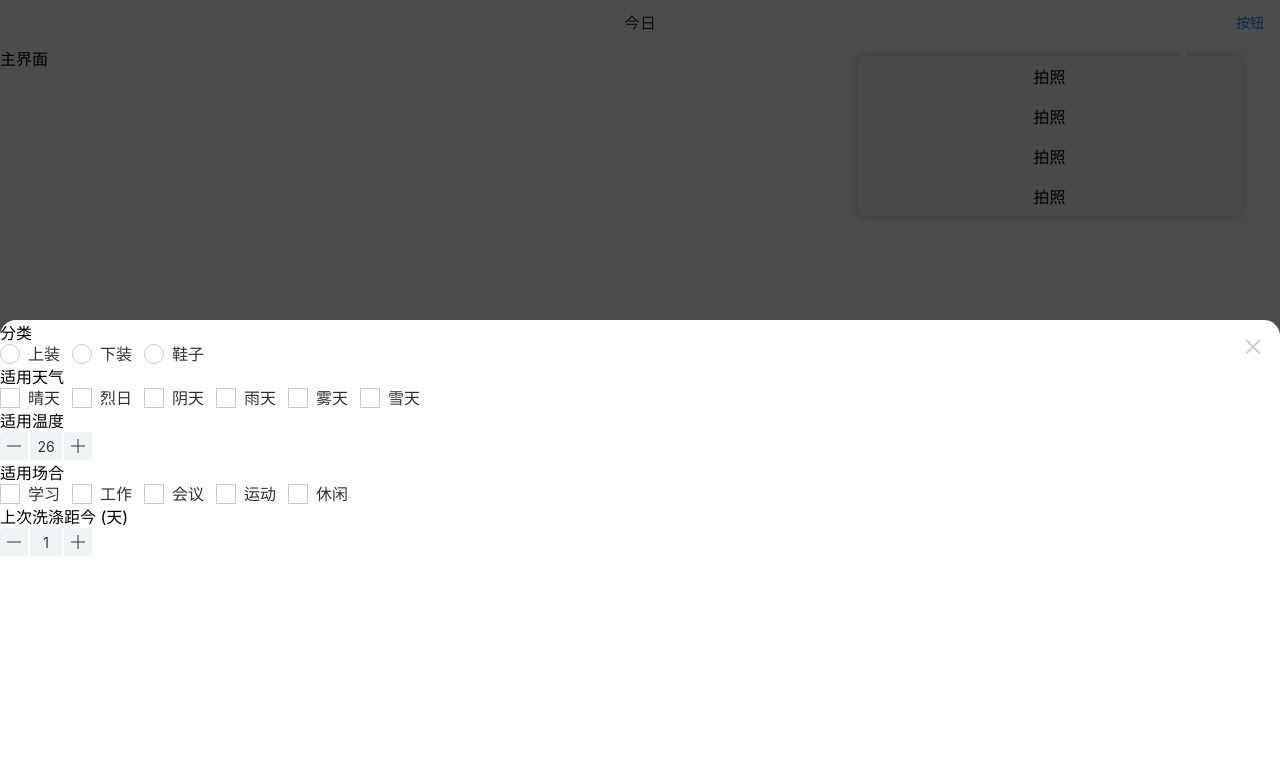
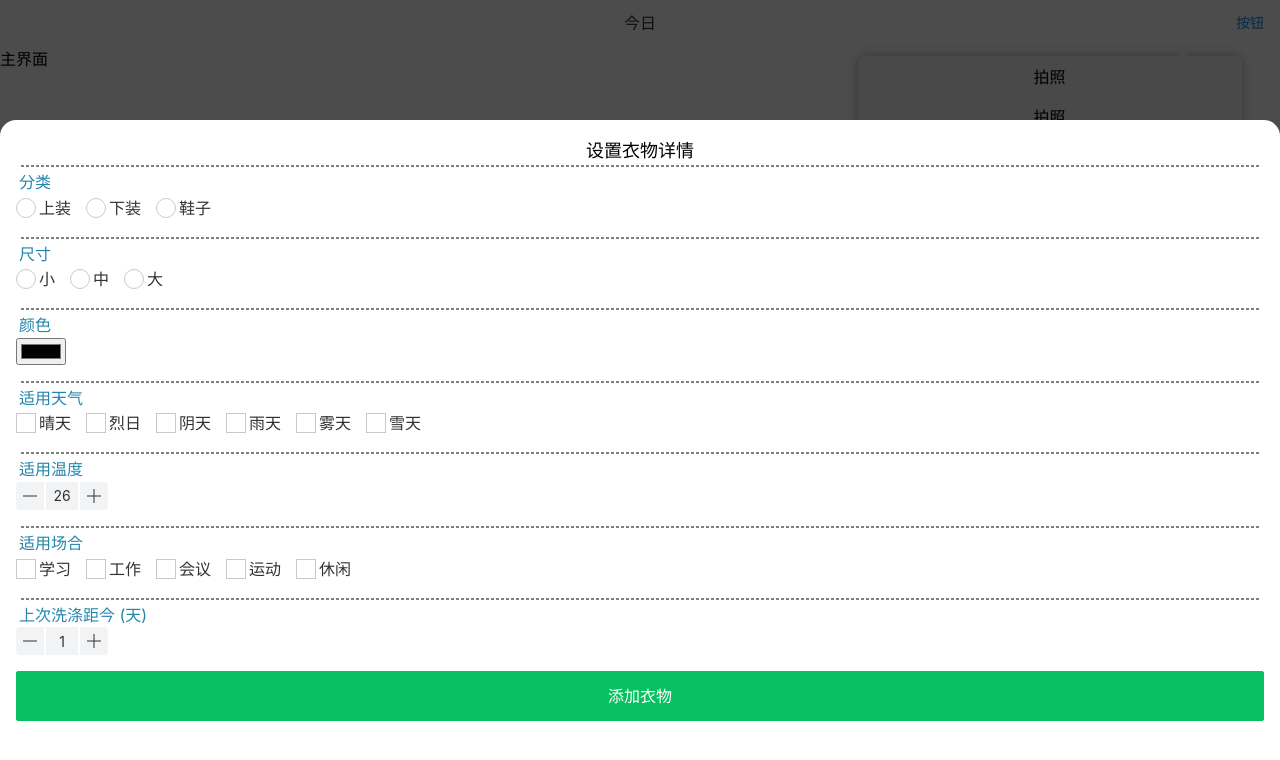
Before and after one commit to keepupwith/ClothesManagerAPP, a Vue app: page / in a window 1280 px wide. Shown: the top 760 px of the page. Built offline with nearby package versions, Linux system fonts and the light colour scheme.

Commit message:
完成添加衣物功能

```diff
--- a/src/App.scss
+++ b/src/App.scss
@@ -1,6 +1,40 @@
-.fade-enter-active, .fade-leave-active {
+.fade-enter-active,
+.fade-leave-active {
     transition: opacity .3s
 }
-.fade-enter, .fade-leave-active {
+
+.fade-enter,
+.fade-leave-active {
     opacity: 0
 }
+
+#cloth-props-popup-window {
+    margin: 1rem 1rem 0 1rem;
+    span[id="title"]{
+        display: flex;
+        justify-content: center;
+        font-size: large;
+
+    }
+    .cloth-props {
+        margin-bottom: 1rem;
+
+        span {
+            display: block;
+            margin: 3px;
+
+            &[class="props-title"] {
+                margin-bottom: 0.1rem;
+                color: rgb(36, 134, 173);
+                &::before{
+                    content: "";
+                    display: block;
+                    border: 0.1px dashed gray;
+                    margin: 2px;
+
+                }
+            }
+        }
+
+    }
+}
--- a/src/App.vue
+++ b/src/App.vue
@@ -6,6 +6,7 @@
                 v-if="plusMenuShow"
                 :changeAddClothPopupShow="changeAddClothPopupShow"
                 @hidePlusMenu="changePlusmenuStatus"
+                :changeAddClothBase64="changeAddClothBase64"
             />
         </transition>
         <div id="content-view">
@@ -20,23 +21,31 @@
             </van-tabbar>
         </div>
 
-        <van-popup
-            v-model="addClothPopupShow"
-            closeable
-            round
-            position="bottom"
-            :style="{ height: '60%' }"
-        >
-            <div id="cloth-class">
-                <span>分类</span>
+        <van-popup v-model="addClothPopupShow" round position="bottom" :style="{ height: '85%' }">
+            <div id="cloth-props-popup-window">
+                <span id="title">设置衣物详情</span>
+                <div id="cloth-class" class="cloth-props">
+                    <span class="props-title">分类</span>
                     <van-radio-group v-model="newClothProps.clothClass" direction="horizontal">
                         <van-radio name="上装">上装</van-radio>
                         <van-radio name="下装">下装</van-radio>
                         <van-radio name="鞋子">鞋子</van-radio>
                     </van-radio-group>
                 </div>
-            <div id="suit-weather">
-                <span>适用天气</span>
+                <div id="cloth-size" class="cloth-props">
+                    <span class="props-title">尺寸</span>
+                    <van-radio-group v-model="newClothProps.clothSize" direction="horizontal">
+                        <van-radio name="小">小</van-radio>
+                        <van-radio name="中">中</van-radio>
+                        <van-radio name="大">大</van-radio>
+                    </van-radio-group>
+                </div>
+                <div id="color" class="cloth-props">
+                    <span class="props-title">颜色</span>
+                    <input type="color" v-model="newClothProps.color" />
+                </div>
+                <div id="suit-weather" class="cloth-props">
+                    <span class="props-title">适用天气</span>
                     <van-checkbox-group v-model="newClothProps.suitWeather" direction="horizontal">
                         <van-checkbox shape="square" name="晴天">晴天</van-checkbox>
                         <van-checkbox shape="square" name="烈日">烈日</van-checkbox>
@@ -46,13 +55,16 @@
                         <van-checkbox shape="square" name="雪天">雪天</van-checkbox>
                     </van-checkbox-group>
                 </div>
-            <div id="suit-temp">
-                <span>适用温度</span>
+                <div id="suit-temp" class="cloth-props">
+                    <span class="props-title">适用温度</span>
                     <van-stepper v-model="newClothProps.suitTemp" min="-10" max="40" />
                 </div>
-            <div id="suit-weather">
-                <span>适用场合</span>
-                <van-checkbox-group v-model="newClothProps.suitSituation" direction="horizontal">
+                <div id="suit-weather" class="cloth-props">
+                    <span class="props-title">适用场合</span>
+                    <van-checkbox-group
+                        v-model="newClothProps.suitSituation"
+                        direction="horizontal"
+                    >
                         <van-checkbox shape="square" name="学习">学习</van-checkbox>
                         <van-checkbox shape="square" name="工作">工作</van-checkbox>
                         <van-checkbox shape="square" name="会议">会议</van-checkbox>
@@ -60,9 +72,19 @@
                         <van-checkbox shape="square" name="休闲">休闲</van-checkbox>
                     </van-checkbox-group>
                 </div>
-            <div id="last-wash">
-                <span>上次洗涤距今 (天)</span>
+                <div id="last-wash" class="cloth-props">
+                    <span class="props-title">上次洗涤距今 (天)</span>
                     <van-stepper v-model="newClothProps.lastWash" min="0" max="1000" />
+                </div>
+                <van-button
+                    block
+                    :loading="submitButtonLoading"
+                    loading-text="添加中"
+                    type="primary"
+                    loading-type="spinner"
+                    size="large"
+                    @click="submitButtonClicked"
+                >添加衣物</van-button>
             </div>
         </van-popup>
     </div>
@@ -82,7 +104,11 @@ import "vant/lib/index.css";
 import { NavBar } from "vant";
 import { Stepper } from "vant";
 import { DatetimePicker } from "vant";
+import { Button, Notify } from "vant";
+import { Toast } from "vant";
 
+Vue.use(Toast);
+Vue.use(Button);
 Vue.use(DatetimePicker);
 Vue.use(Stepper);
 
@@ -116,20 +142,94 @@ export default {
             newClothProps: {
                 clothClass: null,
                 clothSize: null,
+                color: null,
                 lastWash: null,
                 suitTemp: 26,
                 suitWeather: [],
                 suitSituation: [],
                 imageBase64: null,
             },
+            submitButtonLoading: false,
+            ClothesStorageHandle: null,
         };
+    },
+    created() {
+        if (this.ClothesStorageHandle === null) {
+            this.ClothesStorageHandle = new ClothesStorageHandle();
+        }
     },
     methods: {
         changePlusmenuStatus(event) {
             this.plusMenuShow = !this.plusMenuShow;
         },
-        changeAddClothPopupShow(base64) {
+        changeAddClothPopupShow() {
             this.addClothPopupShow = !this.addClothPopupShow;
+        },
+        changeAddClothBase64(base64) {
+            this.newClothProps.imageBase64 = base64;
+        },
+        async submitButtonClicked() {
+            let allDone = true;
+            for (let index in this.newClothProps) {
+                let prop = this.newClothProps[index];
+                if (prop instanceof Array) {
+                    if (prop.length === 0) {
+                        allDone = false;
+                        break;
+                    }
+                } else {
+                    if (prop === null) {
+                        allDone = false;
+                        break;
+                    }
+                }
+            }
+            if (!allDone) {
+                let toast = Toast.fail("请完整填写衣物详情");
+                setTimeout(() => toast.clear(), 800);
+                return;
+            }
+            this.submitButtonLoading = true;
+            let newClothObject = new Cloth(
+                this.newClothProps.clothClass,
+                this.newClothProps.clothSize,
+                this.newClothProps.color,
+                this.newClothProps.lastWash,
+                this.newClothProps.suitTemp,
+                this.newClothProps.suitWeather,
+                this.newClothProps.suitSituation,
+                this.newClothProps.imageBase64
+            );
+            let timer=setTimeout(() => {
+                Toast.fail("读写数据库超时\n请报告给开发者");
+                this.submitButtonLoading = false;
+                this.addClothPopupShow = false;
+                this.newClothProps = {
+                    clothClass: null,
+                    clothSize: null,
+                    color: null,
+                    lastWash: null,
+                    suitTemp: 26,
+                    suitWeather: [],
+                    suitSituation: [],
+                    imageBase64: null,
+                };
+            }, 8000);
+            await this.ClothesStorageHandle.addCloth(newClothObject);
+            clearTimeout(timer);
+            Toast.success("添加成功");
+            this.submitButtonLoading = false;
+            this.addClothPopupShow = false;
+            this.newClothProps = {
+                clothClass: null,
+                clothSize: null,
+                color: null,
+                lastWash: null,
+                suitTemp: 26,
+                suitWeather: [],
+                suitSituation: [],
+                imageBase64: null,
+            };
         },
     },
     computed: {
--- a/src/Utils/clothesStorage.js
+++ b/src/Utils/clothesStorage.js
@@ -63,7 +63,7 @@ class ClothesStorageHandle {
 
 }
 class Cloth{
-    constructor(clothClass,clothSize,lastWash,suitTemp,suitWeather,suitSituation,imageBase64){
+    constructor(clothClass,clothSize,color,lastWash,suitTemp,suitWeather,suitSituation,imageBase64){
         this.dataPath="data";
         this.clothDataFileName="clothesData.json";
         this.clothImageFileName="clothesImage.json";
@@ -76,6 +76,7 @@ class Cloth{
             suitTemp:suitTemp,
             suitWeather:suitWeather,
             suitSituation:suitSituation,
+            color:color,
             clothID:new Date().getTime()
         };
     }
--- a/src/components/PlusMenu/PlusMenu.vue
+++ b/src/components/PlusMenu/PlusMenu.vue
@@ -18,7 +18,7 @@ Vue.use(Popup);
 
 export default {
     name:'PlusMenu',
-    props:['changeAddClothPopupShow'],
+    props:['changeAddClothPopupShow','changeAddClothBase64'],
     data(){
         return {
 
@@ -33,19 +33,17 @@ export default {
     ,
     methods:{
         submenuClicked(id){
-
             switch(id){
                 case(0):
                     this.takePhoto();
                     // this.$store.state.clothesStorageHandle.
-
-
             }
             this.hidePlusMenu()
         },
         async takePhoto(){
             let base64=await takePhoto();
-            this.changeAddClothPopupShow(base64);
+            this.changeAddClothPopupShow();
+            this.changeAddClothBase64(base64);
 
         },
         hidePlusMenu(e){
```
Lines whose indentation alone changed are shown as unchanged.
